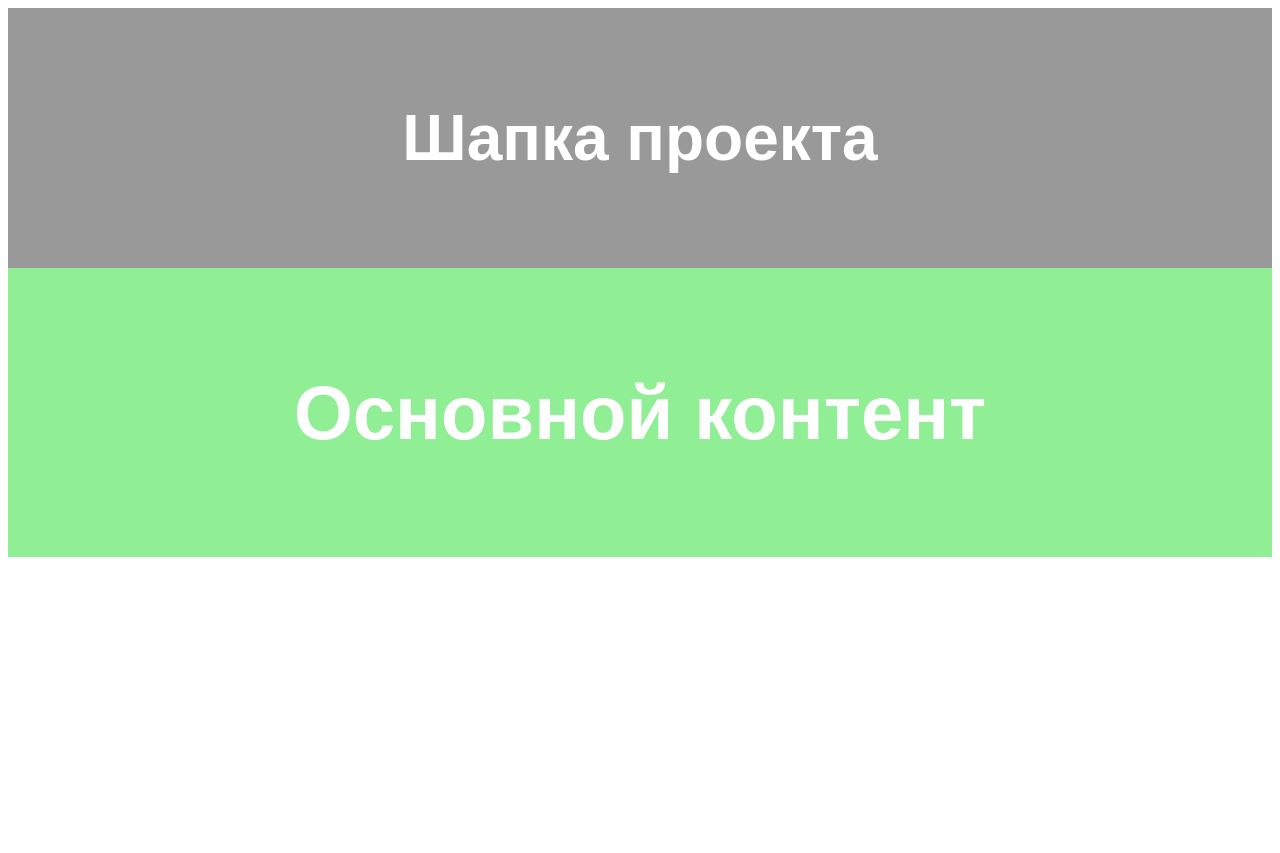
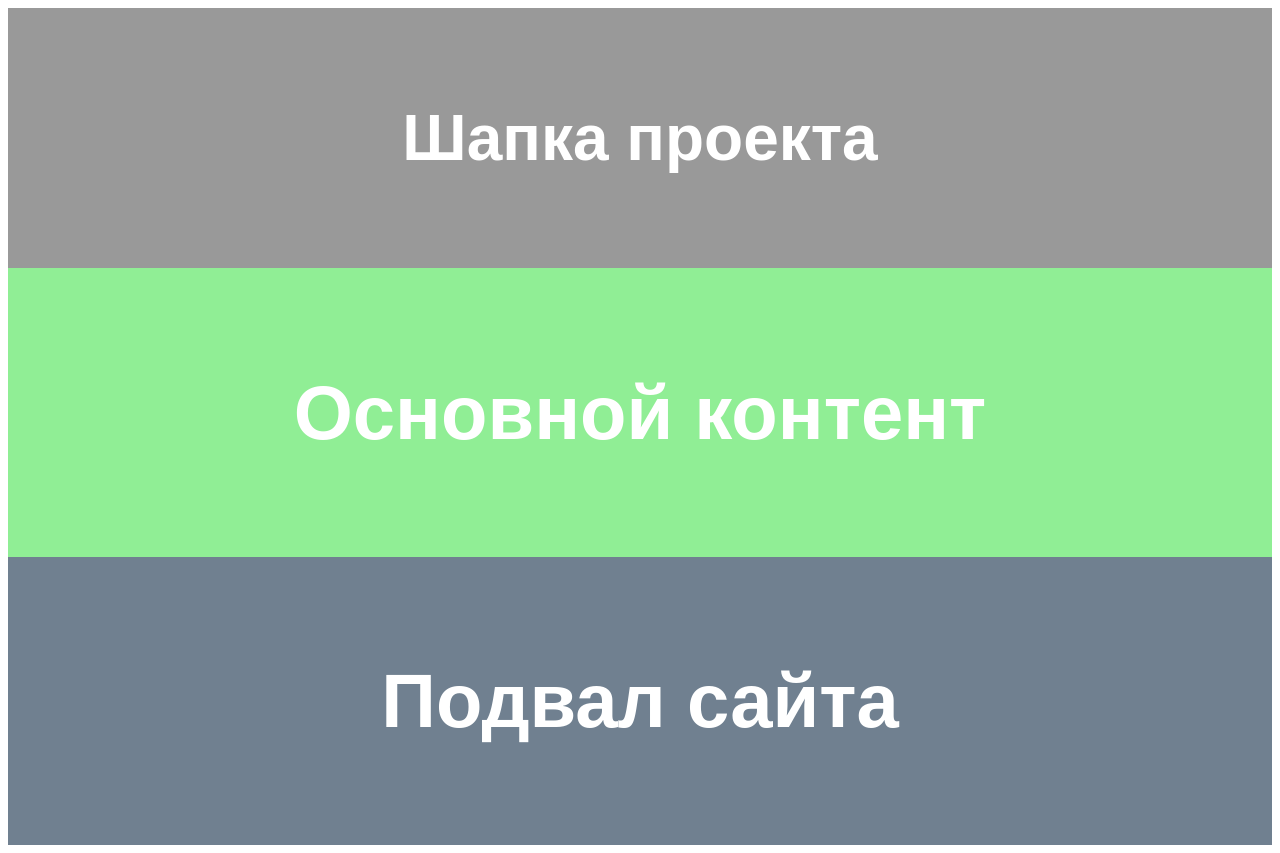
Before and after one commit to skaman91/remote-test, a plain HTML site: page index.html in a window 1280 px wide. Before the commit the page ends 800 px from the top, so only its background shows below. Drawn offline with Linux system fonts and the light colour scheme.

Commit message:
footer ready

```diff
--- a/index.html
+++ b/index.html
@@ -15,6 +15,9 @@
   <main class="main">
     <h1>Основной контент</h1>
   </main>
+  <footer class="footer">
+    <h1> Подвал сайта </h1>
+  </footer>
 </body>
 
 </html>
--- a/main.css
+++ b/main.css
@@ -15,3 +15,12 @@
   font-family: sans-serif;
   text-align: center;
 }
+
+.footer {
+  background: slategray;
+  padding: 50px;
+  font-size: 38px;
+  color: #fff;
+  font-family: sans-serif;
+  text-align: center;
+}
```
